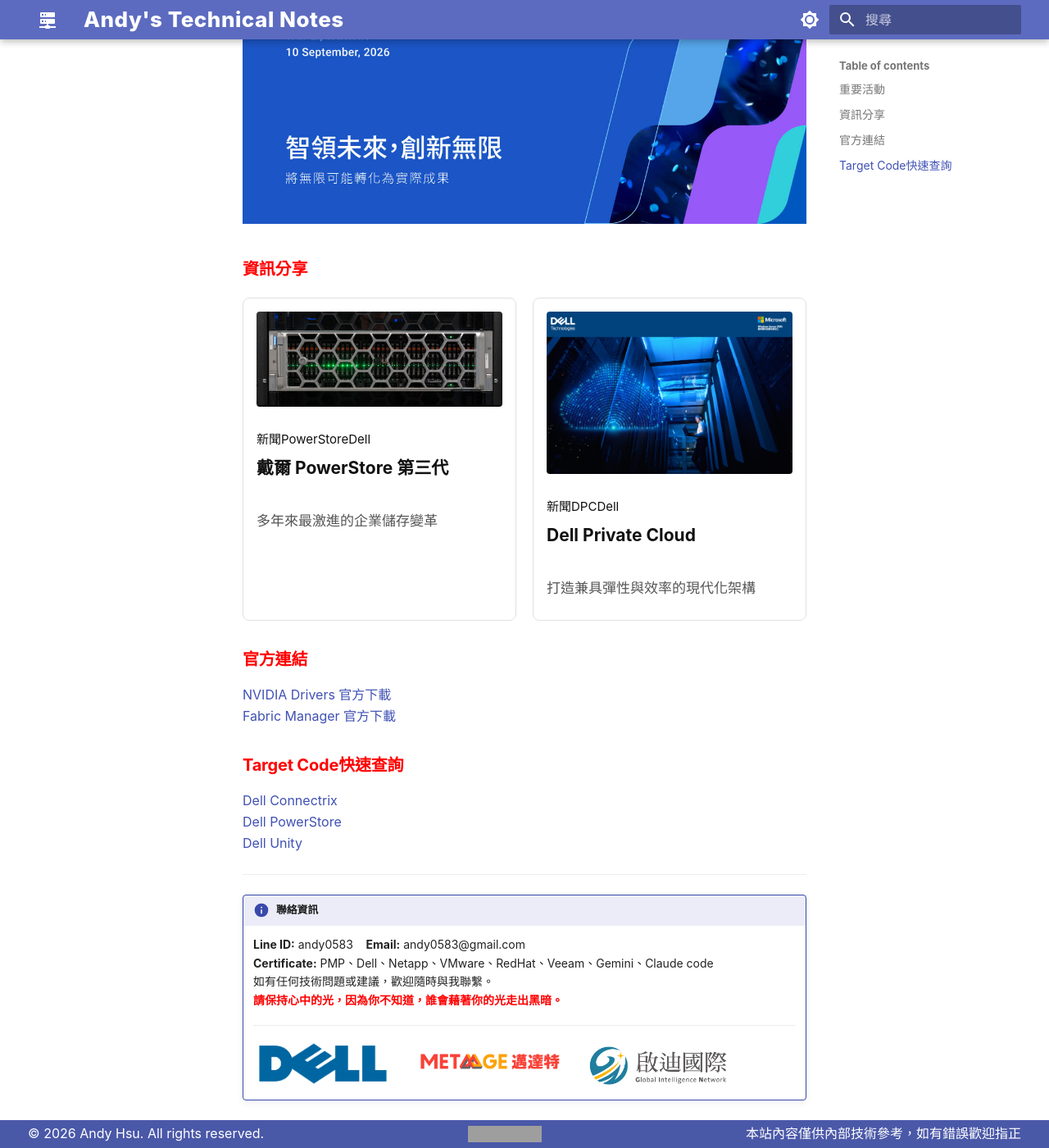
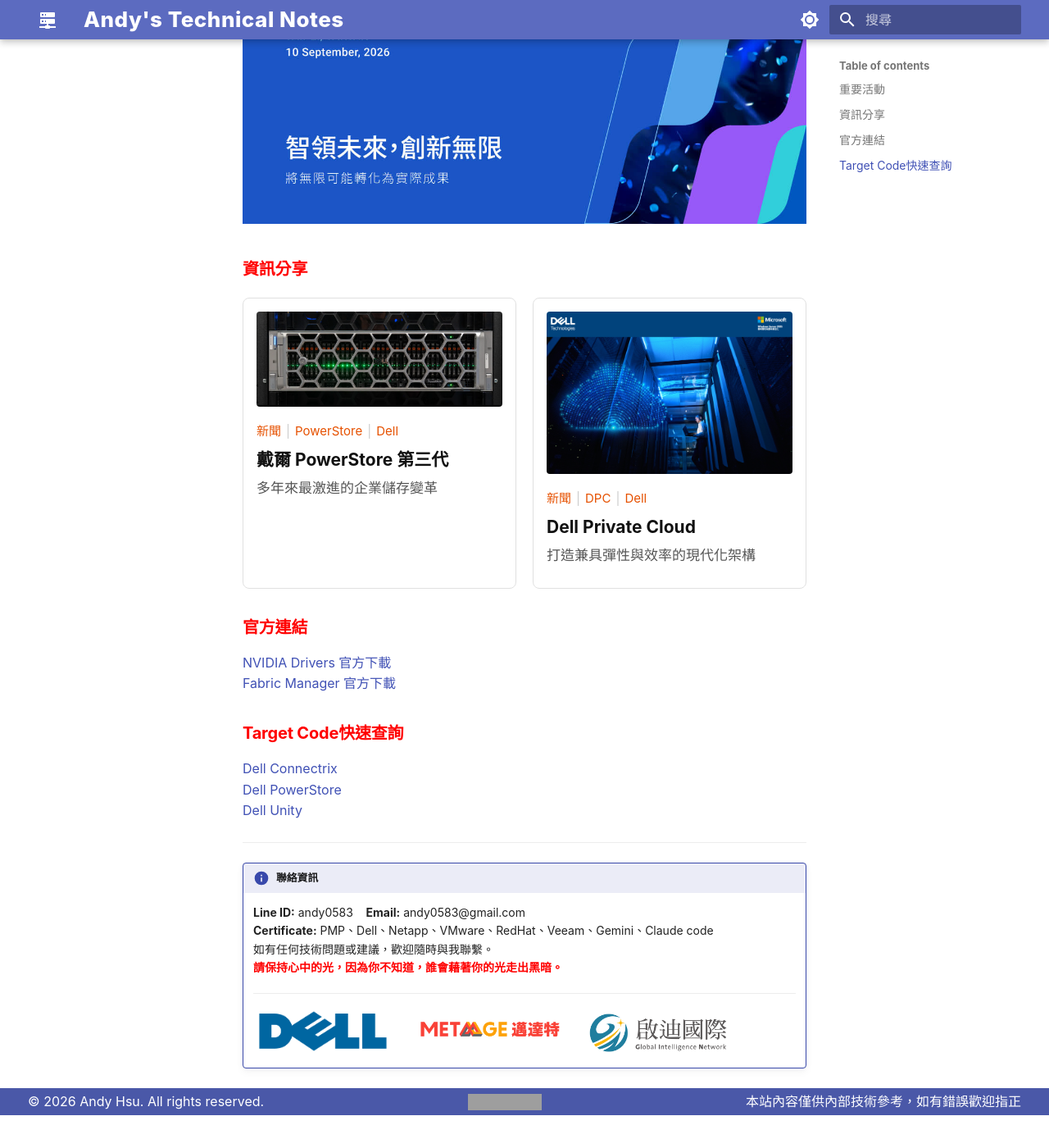
Before and after one commit to Andy0583/Metaage, an MkDocs documentation site: the page built from docs/index.md, in a window 1280 px wide and 1400 px high, scrolled down 280 px. Shown: the whole window at 82% size. Built offline with MkDocs 1.6.1 and Material for MkDocs 9.7.7, drawn with Linux system fonts in a browser that asks for light colours; after the commit the page ends 1640 px from its top, so only the background shows below that; grey boxes are pictures that could not be loaded.

Commit message:
Update extra.css

```diff
--- a/docs/overrides/extra.css
+++ b/docs/overrides/extra.css
@@ -111,32 +111,28 @@ article.md-content__inner > h1:first-child + * {
 }
 .news-tags {
   font-size: 0.75rem;
-  margin: 10px 0 8px;
-  display: -webkit-box;
-  -webkit-line-clamp: 2;
-  -webkit-box-orient: vertical;
-  overflow: hidden;
+  margin-bottom: 8px;
+}
+.news-tags span {
+  color: #e65100;
+  margin-right: 6px;
+}
+.news-tags span:not(:last-child)::after {
+  content: "|";
+  color: #ccc;
+  margin-left: 6px;
 }
 .news-title {
   font-size: 1.05rem;
   font-weight: 700;
   margin: 8px 0;
   line-height: 1.4;
-  display: -webkit-box;
-  -webkit-line-clamp: 2;
-  -webkit-box-orient: vertical;
-  overflow: hidden;
-  min-height: 2.8em;
 }
 .news-desc {
   font-size: 0.85rem;
   color: #555;
   line-height: 1.5;
   margin-bottom: 10px;
-  display: -webkit-box;
-  -webkit-line-clamp: 3;
-  -webkit-box-orient: vertical;
-  overflow: hidden;
 }
 .news-date {
   font-size: 0.75rem;
```
